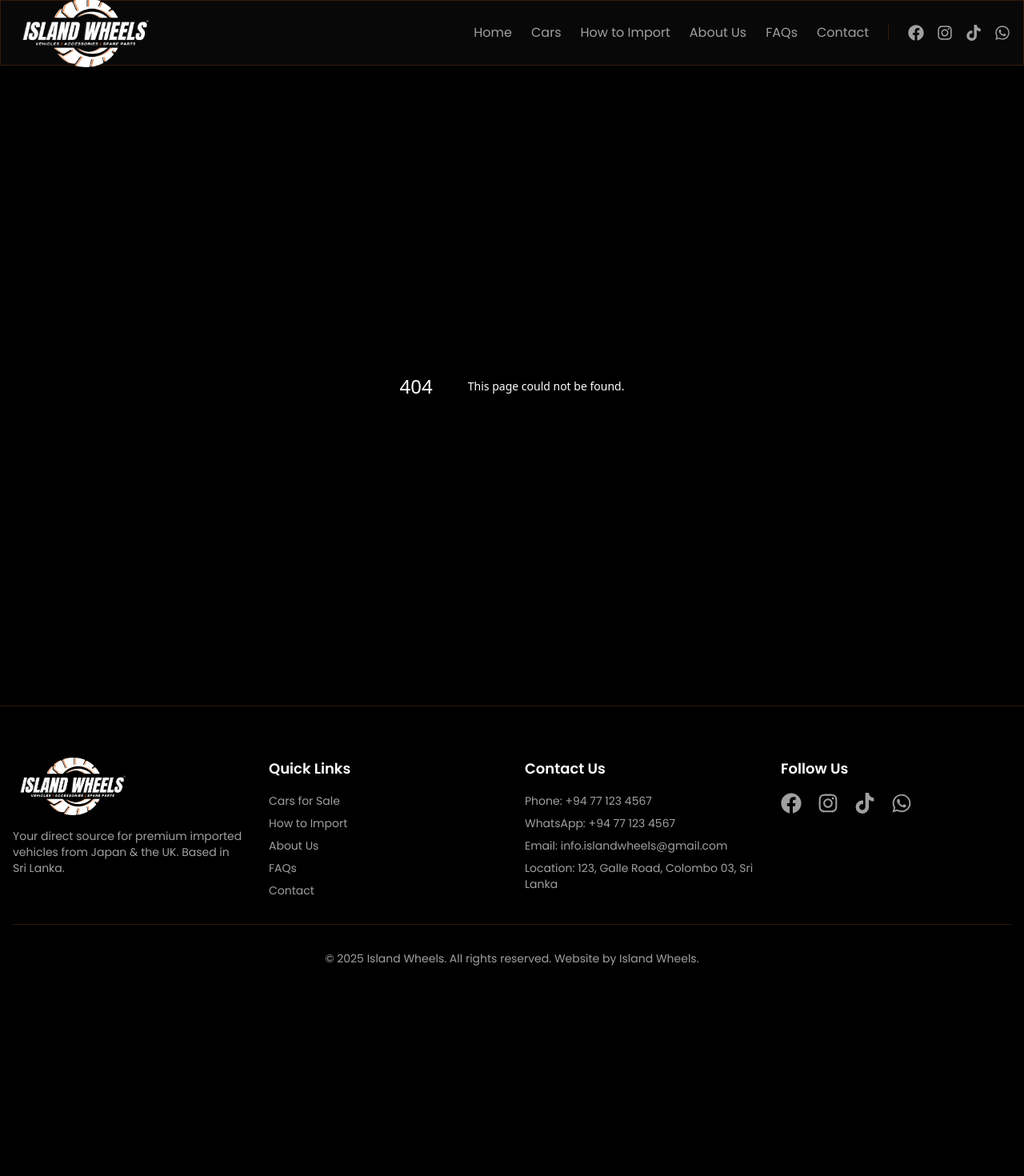
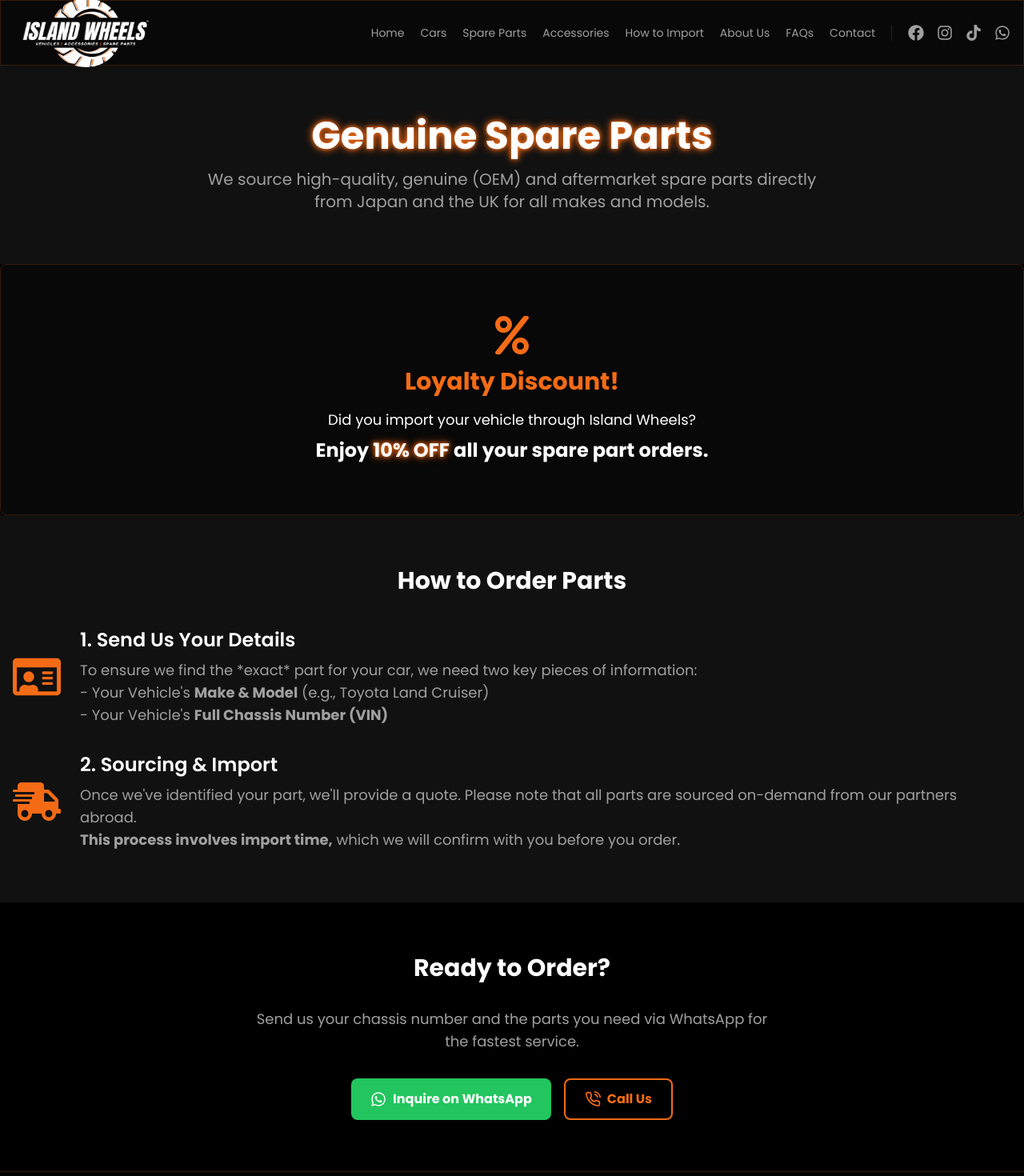
Before and after one commit to sagilorenzo1996/island-wheels, a Next.js app: page /spare-parts in a window 1280 px wide. Before the commit this address had no page. Shown: the top 1470 px of the page at 80% size. Before the commit the page ends 1272 px from the top, so only its background shows below. Built offline with nearby package versions, Linux system fonts and the light colour scheme.

Commit message:
Update page layout and navbar links; enhance content clarity and structure. Added new sections for spare parts and accessories, updated service descriptions, and improved brand logo handling.

```diff
--- /dev/null
+++ b/app/accessories/page.jsx
@@ -0,0 +1,104 @@
+'use client'
+import { motion } from 'framer-motion';
+import { FaWhatsapp, FaPercent, FaRegIdCard, FaShippingFast } from 'react-icons/fa';
+import { FiPhoneCall, FiMail } from 'react-icons/fi';
+import Link from 'next/link';
+
+export default function AccessoriesPage() {
+  return (
+    <motion.div
+      className="bg-iw-secondary"
+      initial={{ opacity: 0 }}
+      animate={{ opacity: 1 }}
+      transition={{ duration: 0.5 }}
+    >
+      {/* Hero Section */}
+      <div className="container-main text-center">
+        <h1 className="text-glow mb-4">Vehicle Accessories</h1>
+        <p className="text-xl text-iw-text-secondary max-w-3xl mx-auto">
+          Upgrade your ride. We source premium accessories, from body kits and alloy wheels to interior upgrades, directly from Japan and the UK.
+        </p>
+      </div>
+
+      {/* Discount Offer Section */}
+      <div className="bg-iw-primary">
+        <motion.div
+          className="container-main max-w-4xl mx-auto text-center glassmorphism p-8 rounded-lg"
+          initial={{ opacity: 0, y: 20 }}
+          whileInView={{ opacity: 1, y: 0 }}
+          viewport={{ once: true }}
+          transition={{ duration: 0.7 }}
+        >
+          <FaPercent className="text-iw-accent-orange text-5xl mx-auto mb-4" />
+          <h2 className="text-3xl font-bold text-iw-accent-orange mb-4">Loyalty Discount!</h2>
+          <p className="text-lg text-iw-text-primary">
+            Did you import your vehicle through Island Wheels?
+          </p>
+          <p className="text-2xl font-bold text-white mt-2">
+            Enjoy <span className="text-glow">5% OFF</span> all your accessory orders.
+          </p>
+        </motion.div>
+      </div>
+
+      {/* How to Order Section */}
+      <div className="container-main max-w-4xl mx-auto">
+        <h2 className="text-3xl font-bold text-center mb-10">How to Order Accessories</h2>
+        <div className="space-y-8">
+
+          {/* Step 1: Chassis Number */}
+          <div className="flex flex-col md:flex-row items-center gap-6">
+            <FaRegIdCard className="text-iw-accent-orange text-6xl flex-shrink-0" />
+            <div>
+              <h3 className="text-2xl font-semibold mb-2">1. Send Us Your Details</h3>
+              <p className="text-iw-text-secondary text-lg">
+                To ensure 100% compatibility, we require your vehicle's details.
+                <br />
+                - Your Vehicle's <strong>Make & Model</strong> (e.g., Toyota Land Cruiser)
+                <br />
+                - Your Vehicle's <strong>Full Chassis Number (VIN)</strong>
+              </p>
+            </div>
+          </div>
+
+          {/* Step 2: Import Time */}
+          <div className="flex flex-col md:flex-row items-center gap-6">
+            <FaShippingFast className="text-iw-accent-orange text-6xl flex-shrink-0" />
+            <div>
+              <h3 className="text-2xl font-semibold mb-2">2. Sourcing & Import</h3>
+              <p className="text-iw-text-secondary text-lg">
+                We will find the exact accessory you're looking for and provide a quote. Please note that all accessories are sourced on-demand.
+                <br />
+                <strong>This process involves import time,</strong> which we will confirm with you before you order.
+              </p>
+            </div>
+          </div>
+        </div>
+      </div>
+
+      {/* CTA Section */}
+      <div className="bg-iw-primary">
+        <div className="container-main text-center">
+          <h2 className="text-3xl font-bold mb-8">Ready to Order?</h2>
+          <p className="text-lg text-iw-text-secondary mb-8 max-w-2xl mx-auto">Send us your chassis number and the accessories you want via WhatsApp for the fastest service.</p>
+          <div className="flex flex-col md:flex-row gap-4 justify-center">
+            <Link
+              href="https://wa.me/94771234567" // <-- REPLACE
+              target="_blank"
+              className="cta-button-whatsapp w-full md:w-auto"
+            >
+              <FaWhatsapp size={20} />
+              <span>Inquire on WhatsApp</span>
+            </Link>
+            <Link
+              href="tel:+94711008070"
+              className="cta-button-outline w-full md:w-auto"
+            >
+              <FiPhoneCall size={20} />
+              <span>Call Us</span>
+            </Link>
+          </div>
+        </div>
+      </div>
+    </motion.div>
+  );
+}
--- a/app/components/Navbar.jsx
+++ b/app/components/Navbar.jsx
@@ -3,15 +3,17 @@ import Link from 'next/link';
 import Image from 'next/image';
 import { useState } from 'react';
 import { motion } from 'framer-motion';
-// Import the new icons
 import { FaFacebook, FaInstagram, FaTiktok, FaWhatsapp } from 'react-icons/fa';
 
 export default function Navbar() {
   const [isOpen, setIsOpen] = useState(false);
 
+  // --- UPDATED NAVLINKS ---
   const navLinks = [
     { href: '/', label: 'Home' },
     { href: '/cars', label: 'Cars' },
+    { href: '/spare-parts', label: 'Spare Parts' },
+    { href: '/accessories', label: 'Accessories' },
     { href: '/service', label: 'How to Import' },
     { href: '/about', label: 'About Us' },
     { href: '/faq', label: 'FAQs' },
@@ -45,16 +47,16 @@ export default function Navbar() {
           {/* Desktop Nav & Socials Wrapper */}
           <div className="hidden md:flex items-center">
             {/* Page Links */}
-            <div className="flex space-x-6 items-center">
+            <div className="flex space-x-5 items-center"> {/* Reduced space to fit new items */}
               {navLinks.map((link) => (
-                <Link key={link.href} href={link.href} className="text-iw-text-secondary hover:text-iw-accent-orange transition-colors">
+                <Link key={link.href} href={link.href} className="text-iw-text-secondary text-sm hover:text-iw-accent-orange transition-colors"> {/* Added text-sm */}
                   {link.label}
                 </Link>
               ))}
             </div>
 
             {/* Social Links */}
-            <div className="flex items-center space-x-4 ml-6 pl-6 border-l border-iw-accent-orange/20">
+            <div className="flex items-center space-x-4 ml-5 pl-5 border-l border-iw-accent-orange/20"> {/* Reduced space */}
               {socialLinks.map((social, index) => (
                 <a
                   key={index}
--- a/app/page.js
+++ b/app/page.js
@@ -1,12 +1,11 @@
 'use client'
 import Link from 'next/link';
-import Image from 'next/image'; // <-- 1. IMPORT NEXT/IMAGE
+import Image from 'next/image'; // We need this for the brand logos
 import { motion } from 'framer-motion';
 import { FaFacebook, FaInstagram, FaTiktok, FaWhatsapp, FaQuoteLeft } from 'react-icons/fa';
 import { FiPhoneCall } from 'react-icons/fi';
-// Car logos from react-icons are no longer needed
 
-// --- (Featured Cars, Social Links, Customer Reviews arrays are unchanged) ---
+// --- (Featured Cars, Social Links, Customer Reviews, Brand Logos arrays are unchanged) ---
 const featuredCars = [
   {
     "id": 1,
@@ -57,7 +56,6 @@ const customerReviews = [
   }
 ];
 
-// --- 2. NEW BRAND LOGO DATA ARRAY ---
 const brandLogos = [
   { src: '/brands/toyota.jpg', alt: 'Toyota Logo' },
   { src: '/brands/honda.jpg', alt: 'Honda Logo' },
@@ -117,7 +115,6 @@ function ReviewCard({ review }) {
   );
 }
 
-// --- 3. NEW BRAND LOGO CARD COMPONENT ---
 function BrandLogoCard({ logo }) {
   return (
     <motion.div
@@ -156,7 +153,7 @@ export default function Home() {
   return (
     <div>
 
-      {/* --- (Fixed Background and Hero Section are unchanged) --- */}
+      {/* --- FIXED BACKGROUND --- */}
       <div
         className="fixed inset-0 z-[-10] bg-cover bg-center bg-no-repeat opacity-30"
         style={{
@@ -164,7 +161,9 @@ export default function Home() {
         }}
       />
 
+      {/* 1. Hero Section - UPDATED */}
       <section className="relative h-[60vh] min-h-[400px] md:h-[80vh] md:min-h-[500px] bg-iw-primary/70 text-white flex items-center justify-center">
+
         <motion.div
           className="relative z-10 text-center p-4"
           initial={{ opacity: 0, y: 20 }}
@@ -172,10 +171,10 @@ export default function Home() {
           transition={{ duration: 0.8 }}
         >
           <h1 className="text-4xl md:text-6xl font-bold text-white mb-4">
-            Premium <span className="text-glow text-iw-accent-orange">Imported</span> Vehicles
+            Premium <span className="text-glow text-iw-accent-orange">Imports:</span> Vehicles & Parts
           </h1>
           <p className="text-xl md:text-2xl text-iw-text-secondary mb-8">
-            Sourcing high-quality vehicles from Japan & the UK.
+            Your direct source for vehicles, spare parts, and accessories from Japan & the UK.
           </p>
           <div className="flex flex-col md:flex-row gap-4 justify-center">
             <Link href="/cars" className="cta-button-orange">
@@ -185,6 +184,7 @@ export default function Home() {
               On-Demand Sourcing
             </Link>
           </div>
+
           <div className="mt-12">
             <a
               href="tel:+94711008070"
@@ -195,6 +195,7 @@ export default function Home() {
               <span>Call Us: +94 71 100 8070</span>
             </a>
           </div>
+
           <div className="flex justify-center space-x-6 mt-6">
             {socialLinks.map((social) => (
               <a
@@ -209,10 +210,11 @@ export default function Home() {
               </a>
             ))}
           </div>
+
         </motion.div>
       </section>
 
-      {/* --- (Featured Cars and Services sections are unchanged) --- */}
+      {/* 2. Featured Cars Section */}
       <section className="container-main bg-iw-primary relative">
         <h2 className="text-3xl font-bold text-center text-iw-text-primary mb-8">
           Featured Vehicles
@@ -224,24 +226,25 @@ export default function Home() {
         </div>
       </section>
 
+      {/* 3. Services Summary Section - UPDATED */}
       <section className="bg-iw-secondary relative">
         <div className="container-main grid grid-cols-1 md:grid-cols-3 gap-8 text-center">
           <div>
-            <h3 className="text-2xl font-semibold text-iw-accent-orange mb-2">1. Consult</h3>
-            <p className="text-iw-text-secondary">Tell us your vision. We provide expert advice on market availability, pricing, and the import process.</p>
+            <h3 className="text-2xl font-semibold text-iw-accent-orange mb-2">1. Consult & Advise</h3>
+            <p className="text-iw-text-secondary">Whether it's a specific vehicle or a rare part, tell us your vision. We provide expert advice on availability, pricing, and the import process.</p>
           </div>
           <div>
-            <h3 className="text-2xl font-semibold text-iw-accent-orange mb-2">2. Source</h3>
-            <p className="text-iw-text-secondary">Our partners in Japan & the UK find and professionally inspect your vehicle at auction or dealer networks.</p>
+            <h3 className="text-2xl font-semibold text-iw-accent-orange mb-2">2. Source & Inspect</h3>
+            <p className="text-iw-text-secondary">Our partners source from exclusive vehicle auctions and verified parts suppliers in Japan & the UK. We inspect everything for quality.</p>
           </div>
           <div>
-            <h3 className="text-2xl font-semibold text-iw-accent-orange mb-2">3. Deliver</h3>
-            <p className="text-iw-text-secondary">We handle all shipping, logistics, customs, and registration. You get the keys, hassle-free.</p>
+            <h3 className="text-2xl font-semibold text-iw-accent-orange mb-2">3. Deliver & Handle</h3>
+            <p className="text-iw-text-secondary">We handle all shipping, logistics, customs, and registration. You get your vehicle or parts delivered to your door, hassle-free.</p>
           </div>
         </div>
       </section>
 
-      {/* --- (Customer Review Section is unchanged) --- */}
+      {/* 4. Customer Review Section */}
       <section className="container-main bg-iw-primary relative">
         <h2 className="text-3xl font-bold text-center text-iw-text-primary mb-12 text-glow">
           What Our Clients Say
@@ -250,8 +253,8 @@ export default function Home() {
           className="grid grid-cols-1 md:grid-cols-3 gap-8 max-w-6xl mx-auto"
           variants={containerVariants}
           initial="hidden"
-          whileInView="visible"
-          viewport={{ once: true, amount: 0.5 }}
+          whileInView="visible" // Animation triggers when you scroll to it
+          viewport={{ once: true, amount: 0.5 }} // Ensures animation runs once
         >
           {customerReviews.map((review, index) => (
             <ReviewCard key={index} review={review} />
@@ -259,11 +262,11 @@ export default function Home() {
         </motion.div>
       </section>
 
-      {/* --- 4. UPDATED TRUST SIGNALS SECTION --- */}
+      {/* 5. Trust Signals Section (with Logos) - UPDATED */}
       <section className="container-main text-center border-t border-iw-accent-orange/10 bg-iw-primary relative">
-        <h2 className="text-2xl font-bold text-iw-text-primary mb-6">Your Trusted Partner in Vehicle Imports</h2>
+        <h2 className="text-2xl font-bold text-iw-text-primary mb-6">Your Trusted Partner in Premium Imports</h2>
         <p className="text-lg text-iw-text-secondary max-w-3xl mx-auto mb-12">
-          We are not just importers; we are car enthusiasts dedicated to transparency and quality. We specialize in sourcing from the world's most reputable brands.
+          We are not just importers; we are car enthusiasts dedicated to transparency and quality. We specialize in sourcing premium vehicles *and* genuine spare parts from the world's most reputable brands.
         </p>
 
         <motion.div
--- /dev/null
+++ b/app/spare-parts/page.jsx
@@ -0,0 +1,104 @@
+'use client'
+import { motion } from 'framer-motion';
+import { FaWhatsapp, FaPercent, FaRegIdCard, FaShippingFast } from 'react-icons/fa';
+import { FiPhoneCall, FiMail } from 'react-icons/fi';
+import Link from 'next/link';
+
+export default function SparePartsPage() {
+  return (
+    <motion.div
+      className="bg-iw-secondary"
+      initial={{ opacity: 0 }}
+      animate={{ opacity: 1 }}
+      transition={{ duration: 0.5 }}
+    >
+      {/* Hero Section */}
+      <div className="container-main text-center">
+        <h1 className="text-glow mb-4">Genuine Spare Parts</h1>
+        <p className="text-xl text-iw-text-secondary max-w-3xl mx-auto">
+          We source high-quality, genuine (OEM) and aftermarket spare parts directly from Japan and the UK for all makes and models.
+        </p>
+      </div>
+
+      {/* Discount Offer Section */}
+      <div className="bg-iw-primary">
+        <motion.div
+          className="container-main max-w-4xl mx-auto text-center glassmorphism p-8 rounded-lg"
+          initial={{ opacity: 0, y: 20 }}
+          whileInView={{ opacity: 1, y: 0 }}
+          viewport={{ once: true }}
+          transition={{ duration: 0.7 }}
+        >
+          <FaPercent className="text-iw-accent-orange text-5xl mx-auto mb-4" />
+          <h2 className="text-3xl font-bold text-iw-accent-orange mb-4">Loyalty Discount!</h2>
+          <p className="text-lg text-iw-text-primary">
+            Did you import your vehicle through Island Wheels?
+          </p>
+          <p className="text-2xl font-bold text-white mt-2">
+            Enjoy <span className="text-glow">10% OFF</span> all your spare part orders.
+          </p>
+        </motion.div>
+      </div>
+
+      {/* How to Order Section */}
+      <div className="container-main max-w-4xl mx-auto">
+        <h2 className="text-3xl font-bold text-center mb-10">How to Order Parts</h2>
+        <div className="space-y-8">
+
+          {/* Step 1: Chassis Number */}
+          <div className="flex flex-col md:flex-row items-center gap-6">
+            <FaRegIdCard className="text-iw-accent-orange text-6xl flex-shrink-0" />
+            <div>
+              <h3 className="text-2xl font-semibold mb-2">1. Send Us Your Details</h3>
+              <p className="text-iw-text-secondary text-lg">
+                To ensure we find the *exact* part for your car, we need two key pieces of information:
+                <br />
+                - Your Vehicle's <strong>Make & Model</strong> (e.g., Toyota Land Cruiser)
+                <br />
+                - Your Vehicle's <strong>Full Chassis Number (VIN)</strong>
+              </p>
+            </div>
+          </div>
+
+          {/* Step 2: Import Time */}
+          <div className="flex flex-col md:flex-row items-center gap-6">
+            <FaShippingFast className="text-iw-accent-orange text-6xl flex-shrink-0" />
+            <div>
+              <h3 className="text-2xl font-semibold mb-2">2. Sourcing & Import</h3>
+              <p className="text-iw-text-secondary text-lg">
+                Once we've identified your part, we'll provide a quote. Please note that all parts are sourced on-demand from our partners abroad.
+                <br />
+                <strong>This process involves import time,</strong> which we will confirm with you before you order.
+              </p>
+            </div>
+          </div>
+        </div>
+      </div>
+
+      {/* CTA Section */}
+      <div className="bg-iw-primary">
+        <div className="container-main text-center">
+          <h2 className="text-3xl font-bold mb-8">Ready to Order?</h2>
+          <p className="text-lg text-iw-text-secondary mb-8 max-w-2xl mx-auto">Send us your chassis number and the parts you need via WhatsApp for the fastest service.</p>
+          <div className="flex flex-col md:flex-row gap-4 justify-center">
+            <Link
+              href="https://wa.me/94771234567" // <-- REPLACE
+              target="_blank"
+              className="cta-button-whatsapp w-full md:w-auto"
+            >
+              <FaWhatsapp size={20} />
+              <span>Inquire on WhatsApp</span>
+            </Link>
+            <Link
+              href="tel:+94711008070"
+              className="cta-button-outline w-full md:w-auto"
+            >
+              <FiPhoneCall size={20} />
+              <span>Call Us</span>
+            </Link>
+          </div>
+        </div>
+      </div>
+    </motion.div>
+  );
+}
```
